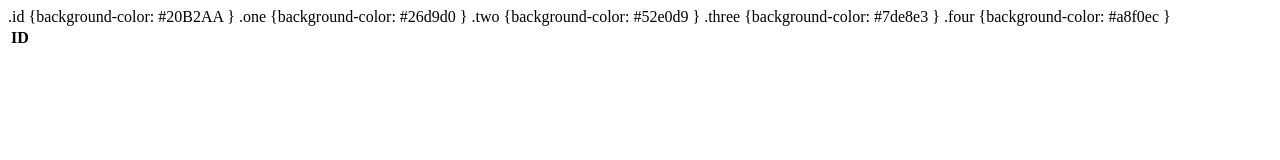
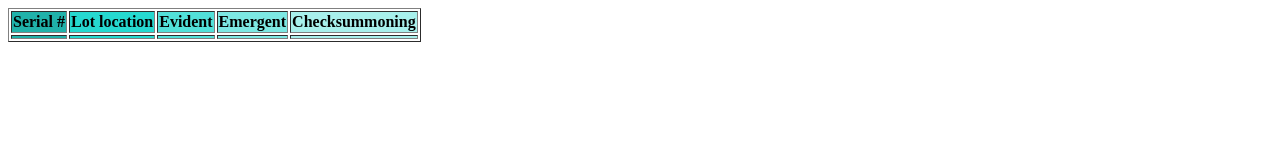
Before and after one commit to ttb-pot8o/potato-id, a plain HTML site: page index.html in a window 1280 px wide. Drawn offline with Linux system fonts and the light colour scheme.

Commit message:
Update index.html

```diff
--- a/index.html
+++ b/index.html
@@ -3,8 +3,8 @@
     <title>ttbpot8o</title>
 	<!-- This program receives catagorized information about potatoes and displays it for the purpose of tracking. -->
 	<style>
-	</style>
-	  .id {background-color: #20B2AA
+	.id {background-color: #20B2AA
+
 	  }
 	  .one {background-color: #26d9d0
 	  }
@@ -14,16 +14,17 @@
 	  }
 	  .four {background-color:  #a8f0ec
 	  }
+	</style>
 
   </head>
   <body>
-  <table>
+  <table border="1">
   <tr>
-   <th class="id">ID</th>
-   <th class="one"></th>
-   <th class="two"></th>
-   <th class="three"></th>
-   <th class="four"></th>
+   <th class="id">Serial #</th>
+   <th class="one">Lot location</th>
+   <th class="two">Evident</th>
+   <th class="three">Emergent</th>
+   <th class="four">Checksummoning</th>
   </tr>
    <td class="id"></td>
    <td class="one"></td>
```
